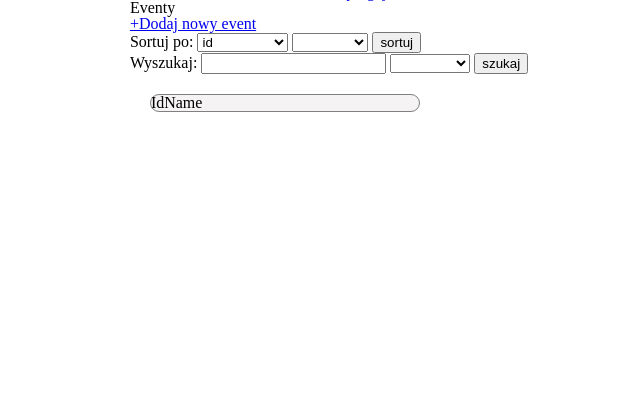
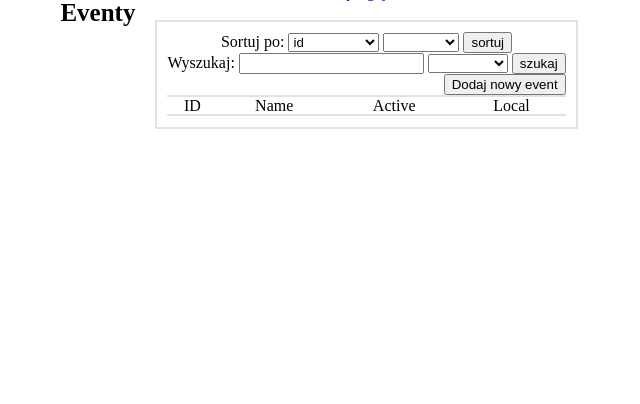
Before and after one commit to IAESTE-AGH/szakal, a Django app: page /event/ in a window 1280 px wide. Shown: the part 16-420 px from the top of the page, without its empty margins (311-951 px from the left). Run offline with Django 3.2, Linux system fonts and the light colour scheme; the visitor is signed in with stand-in values (Sample User, id 1); data that the repository does not hold is empty.

Commit message:
Tabela event

```diff
--- a/main/templates/event.html
+++ b/main/templates/event.html
@@ -1,17 +1,21 @@
 {% extends "base.html" %}
 {% block content %}
-    <main>
-        <h1>Eventy</h1>
-
-        <a href="/event/add">+Dodaj nowy event</a>
-
+<div class="title">
+    <h1>Eventy</h1>
+</div>
+<main>
+    <div class="tabele">
         {% include 'components/sort.html' %}
-
-        <table class="table">
+            <p style="text-align: right"><a href="/event/add"><input type="submit" value="Dodaj nowy event"></a>
+            </p>
+        <div class="content-table"></div>
+        <table>
             <thead>
             <tr>
-                <th>Id</th>
+                <th>ID</th>
                 <th>Name</th>
+                <th>Active</th>
+                <th>Local</th>
             </tr>
             </thead>
             <tbody>
@@ -21,12 +25,12 @@
                     <td>{{ forloop.counter }}</td>
                     <td>{{ event.name }}</td>
                     <td>{{ event.active }}</td>
-                    <td><a href="/event/{{ event.id }}">edit</td>
+                    <td>{{ event.local }}</td>
+                    <td><a href="/event/{{ event.id }}">edit</a></td>
                 </tr>
-
             {% endfor %}
             </tbody>
         </table>
-    </main>
-
+    </div>
+</main>
 {% endblock %}
```
